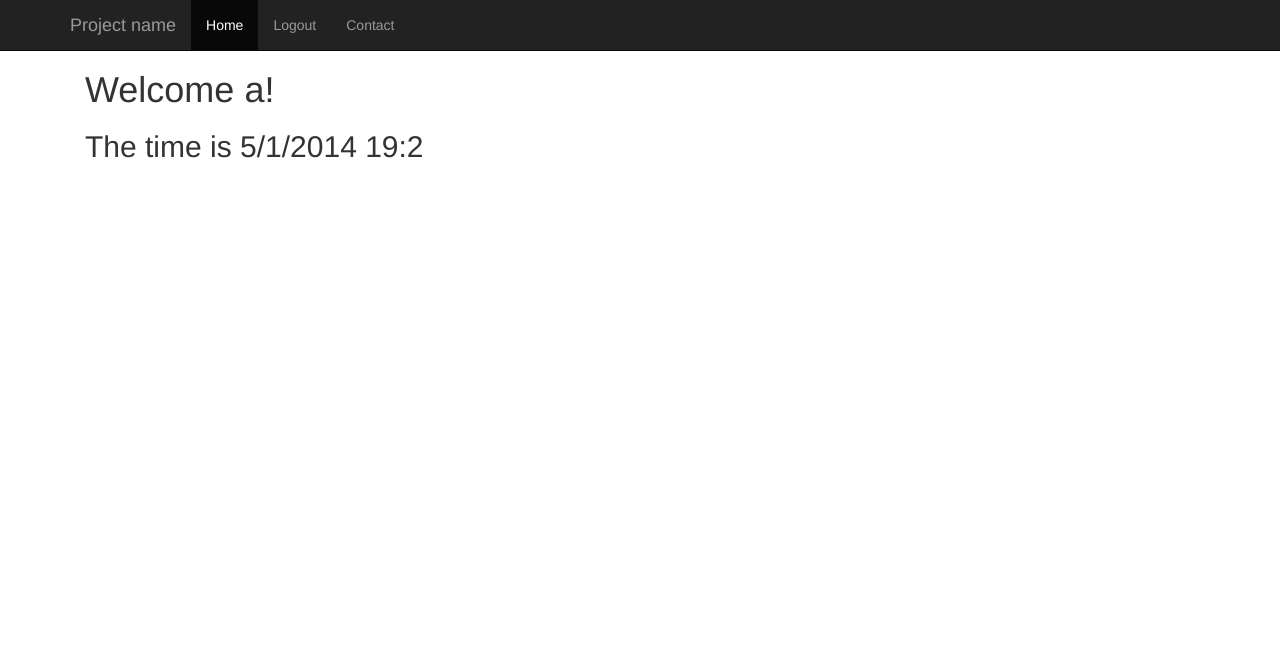
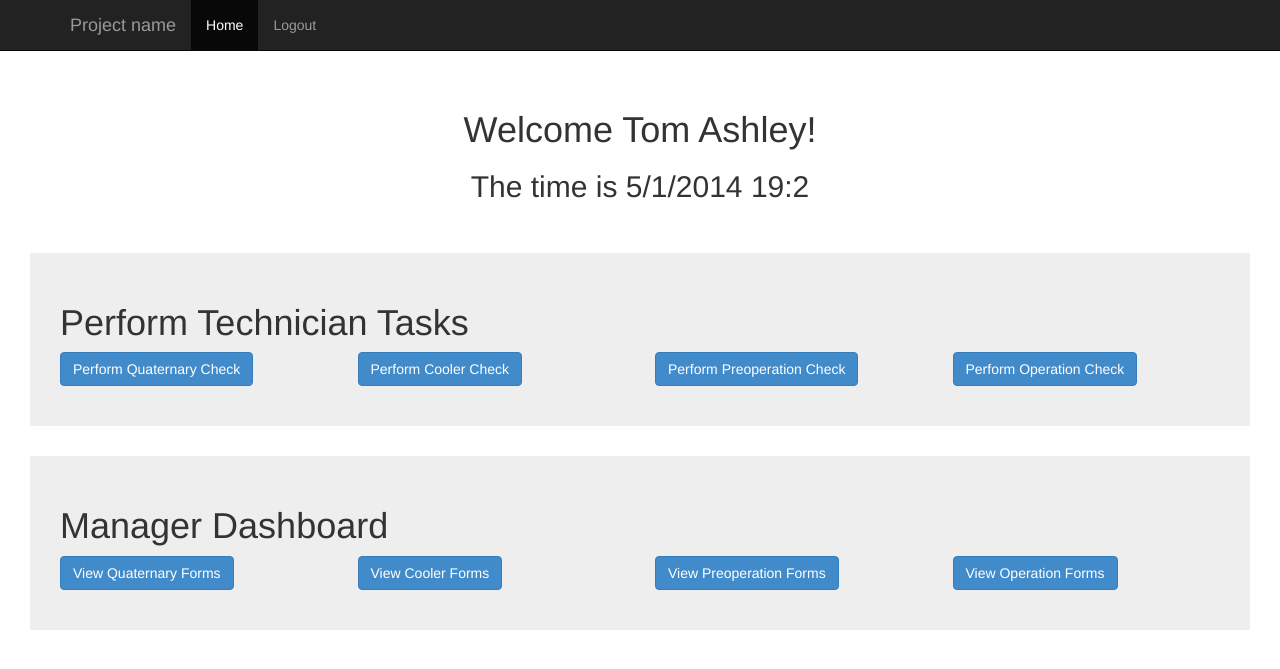
Before and after one commit to auvo1001/qahaccp, a Django app: page /haccp/dashboard in a window 1280 px wide. Shown: the top 669 px of the page. Run offline with Django 3.2, Linux system fonts and the light colour scheme; a user stored in the database is signed in; data comes from the database, SQL or seed files in the repository; both versions use the stored data as it was after the commit; parts of the project's set-up code (start-up, migrations or seed data) failed here and were passed over; some libraries are stand-ins or nearby versions.

Commit message:
done with dashaboard
need to change the quat check to automatically include the user name

```diff
--- a/haccp/views.py
+++ b/haccp/views.py
@@ -111,7 +111,7 @@ def logout_view(request):
     return redirect('/haccp/')
 
 def dashboardview(request):
-    is_manager = User.objects.filter(id=request.user.id).filter(type='MAN')
+    is_manager = User.objects.filter(id=request.user.id).filter(type='MAN') #passing of this is successful. However, the result is opposite. this shows up non-manager intead of manager
     context = RequestContext(request)
     context_dict = {'is_manager':is_manager}
     return render_to_response('haccp/dashboard.html',context_dict, context)
--- a/static/css/stylesheet.css
+++ b/static/css/stylesheet.css
@@ -5,3 +5,9 @@ body {
   padding: 40px 15px;
   text-align: center;
 }
+.jumbotrona {
+    padding: 30px;
+    margin-bottom: 30px;
+    color: inherit;
+    background-color: #eee;
+}
--- a/templates/haccp/ManagerDashBoard.html
+++ b/templates/haccp/ManagerDashBoard.html
@@ -2,8 +2,18 @@
 
 {% block content %}
 
+<div class="jumbotrona">
 
-    <h1>manager </h1>
+<h1>Manager Dashboard</h1>
+    <div class="row">
+            <div class="ol-xs-6 col-sm-3"><p><a type="button" class="btn btn-primary" href="/haccp/quatform_list.html">View Quaternary Forms</a></p></div>
+            <div class="ol-xs-6 col-sm-3"><p><a type="button" class="btn btn-primary">View Cooler Forms</a></p></div>
+            <div class="clearfix visible-xs"></div>
+            <div class="ol-xs-6 col-sm-3"><p><a type="button" class="btn btn-primary">View  Preoperation Forms</a></p></div>
+            <div class="ol-xs-6 col-sm-3"><p><a type="button" class="btn btn-primary">View  Operation Forms</a></p></div>
+     </div>
+</div>
+
 
 
 {% endblock %}
--- a/templates/haccp/TechnicianDashBoard.html
+++ b/templates/haccp/TechnicianDashBoard.html
@@ -1,7 +1,8 @@
 {% extends 'haccp/base.html' %}{% load static %}
 {% block title %}Technician Dashboard{% endblock %}
 {% block content %}
-        <h1>Welcome {{user}}!</h1>
+<div class="starter-template">
+        <h1>Welcome {{user.get_full_name}}!</h1>
         <h2>The time is
 				<script type="text/javascript">
 					var dNow=new Date();
@@ -9,4 +10,15 @@
 					document.write( localdate + ' <br> ');
 				</script>
 			</h2>
+ </div>
+
+<div class="jumbotrona"><h1>Perform Technician Tasks</h1>
+     <div class="row">
+            <div class="ol-xs-6 col-sm-3"><p><a type="button" class="btn btn-primary" href="/haccp/quaternary_form.html">Perform Quaternary Check</a></p></div>
+            <div class="ol-xs-6 col-sm-3"><p><a type="button" class="btn btn-primary">Perform Cooler Check</a></p></div>
+            <div class="clearfix visible-xs"></div>
+            <div class="ol-xs-6 col-sm-3"><p><a type="button" class="btn btn-primary">Perform Preoperation Check</a></p></div>
+            <div class="ol-xs-6 col-sm-3"><p><a type="button" class="btn btn-primary">Perform Operation Check</a></p></div>
+     </div>
+ </div>
 {% endblock %}
--- a/templates/haccp/base.html
+++ b/templates/haccp/base.html
@@ -41,14 +41,17 @@
         <div class="collapse navbar-collapse">
           <ul class="nav navbar-nav">
             <li class="active"><a href="#">Home</a></li>
+              {% if user.is_authenticated %}
             <li><a href="/haccp/logout">Logout</a></li>
-            <li><a href="#contact">Contact</a></li>
+
+              {% endif %}
+
           </ul>
         </div><!--/.nav-collapse -->
       </div>
     </div>
 
-    <div class="container">
+    <div class="container-fluid">
 		{% block content %}	{% endblock %}
     </div><!-- /.container -->
 
--- a/templates/haccp/dashboard.html
+++ b/templates/haccp/dashboard.html
@@ -3,7 +3,9 @@
 {%block content %}
     {% if user.is_authenticated %}
         {% include 'haccp/TechnicianDashBoard.html' %}
-        {% if is_manager %}
+
+
+        {% if not is_manager %}
             {% include 'haccp/ManagerDashBoard.html' %}
         {% endif %}
     {% endif %}
```
Also changed, not shown: qahaccp.db.
